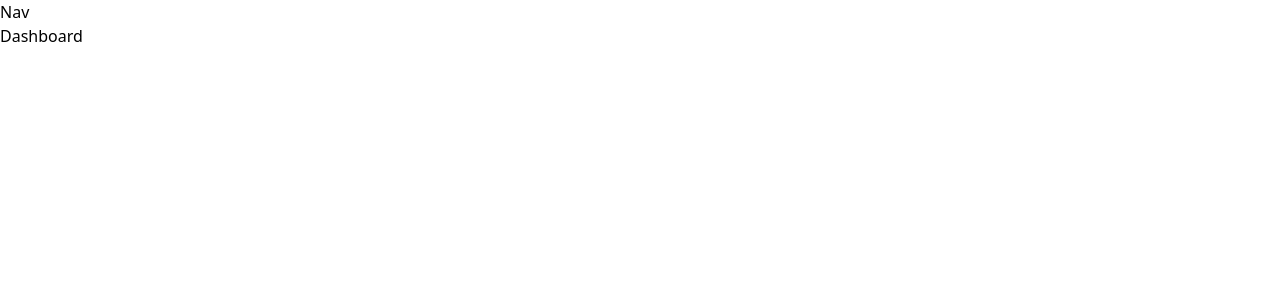
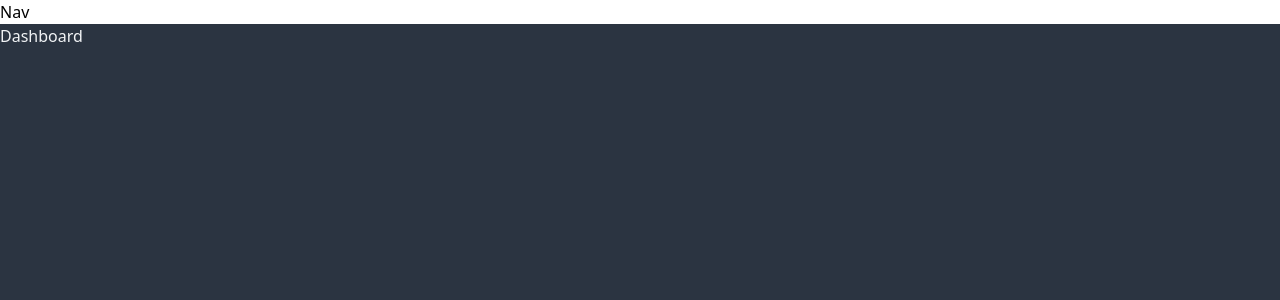
Before and after one commit to Briankurtish/Ticket-App-Next-JS, a Next.js app: page / in a window 1280 px wide. Shown: the top 300 px of the page. Built offline with nearby package versions, Linux system fonts and the light colour scheme.

Commit message:
initial layout structure setup with page color

```diff
--- a/app/layout.js
+++ b/app/layout.js
@@ -2,11 +2,16 @@ import localFont from "next/font/local";
 import "./globals.css";
 import Nav from "./{components}/Nav";
 
+import { config } from "@fortawesome/fontawesome-svg-core";
+import "@fortawesome/fontawesome-svg-core/styles.css";
+
+config.autoAddCss = false;
 const geistSans = localFont({
   src: "./fonts/GeistVF.woff",
   variable: "--font-geist-sans",
   weight: "100 900",
 });
+
 const geistMono = localFont({
   src: "./fonts/GeistMonoVF.woff",
   variable: "--font-geist-mono",
@@ -24,8 +29,12 @@ export default function RootLayout({ children }) {
       <body
         className={`${geistSans.variable} ${geistMono.variable} antialiased`}
       >
-        <Nav />
-        {children}
+        <div className="flex flex-col h-screen max-h-screen">
+          <Nav />
+          <div className="flex-grow overflow-y-auto bg-page text-default-text">
+            {children}
+          </div>
+        </div>
       </body>
     </html>
   );
```
